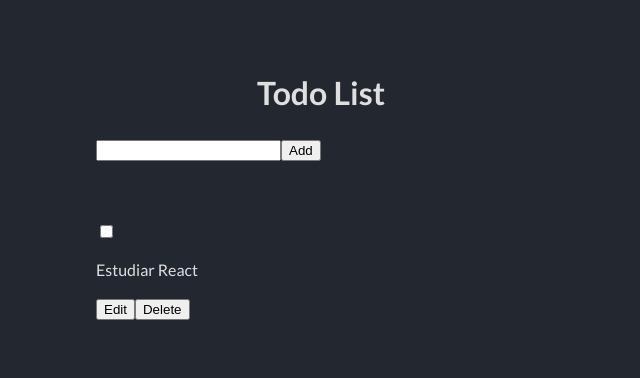
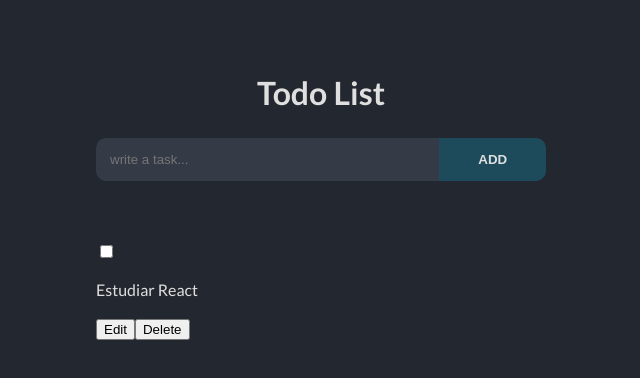
Before and after one commit to MartinezFabian/TodoApp-React, a React (Vite) app: page / in a window 1280 px wide. Shown: the top 378 px of the page, without its empty margins (319-959 px from the left). Built offline with nearby package versions, Linux system fonts and the light colour scheme.

Commit message:
Feat: Add TodoInput.module.css for component styles

```diff
--- a/src/components/TodoInput.jsx
+++ b/src/components/TodoInput.jsx
@@ -1,5 +1,6 @@
 import { useState } from 'react';
 import PropTypes from 'prop-types';
+import styles from './TodoInput.module.css';
 
 export const TodoInput = ({ onNewTodo }) => {
   const [input, setInput] = useState('');
@@ -25,9 +26,17 @@ export const TodoInput = ({ onNewTodo }) => {
   };
 
   return (
-    <form onSubmit={onSubmitForm}>
-      <input onChange={onChangeInput} value={input} type="text" />
-      <button type="submit">Add</button>
+    <form onSubmit={onSubmitForm} className={styles.form}>
+      <input
+        onChange={onChangeInput}
+        value={input}
+        type="text"
+        className={styles.form__input}
+        placeholder="write a task..."
+      />
+      <button type="submit" className={styles.form__btn}>
+        Add
+      </button>
     </form>
   );
 };
--- /dev/null
+++ b/src/components/TodoInput.module.css
@@ -0,0 +1,27 @@
+.form {
+  width: 100%;
+  display: flex;
+}
+
+.form__input {
+  flex: 2;
+  padding: 1.4rem;
+  border-radius: 1rem 0 0 1rem;
+  border-style: none;
+  background-color: var(--item-color);
+  color: var(--white);
+}
+
+.form__btn {
+  flex: 0.6;
+  border-radius: 0 1rem 1rem 0;
+  border-style: none;
+  background-color: var(--main-color);
+  color: var(--white);
+  font-weight: 700;
+  text-transform: uppercase;
+}
+
+.form__btn:hover {
+  cursor: pointer;
+}
--- a/src/styles.css
+++ b/src/styles.css
@@ -1,7 +1,8 @@
 :root {
   --main-font: 'Lato', sans-serif;
   --background-color: #23272f;
-  --main--color: #343a46;
+  --item-color: #343a46;
+  --main-color: #1d4b5b;
   --white: #dfdfdf;
 }
 
```
